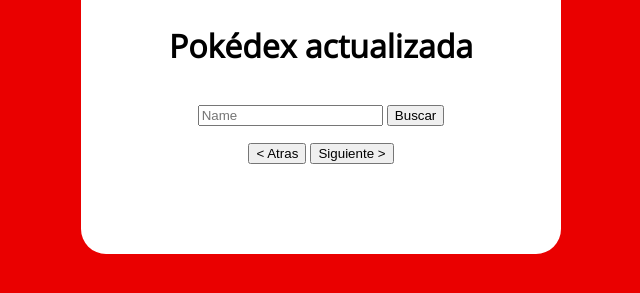
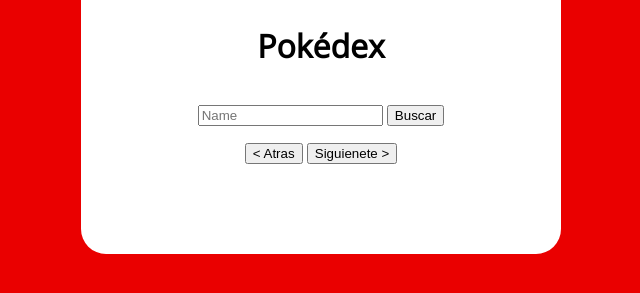
Before and after one commit to HannaHKshy/HannaHKshy.github.io, a plain HTML site: page index.html in a window 1280 px wide. Shown: the part 173-466 px from the top of the page, without its empty margins (319-959 px from the left). Drawn offline with nearby package versions, Linux system fonts and the light colour scheme.

Commit message:
Signed-off-by: HannaHKshy <fsm.coding@protonmail.com>

```diff
--- a/index.html
+++ b/index.html
@@ -12,7 +12,7 @@
 
   <div id="pokedex-container">
     <img id="pokemon-logo" src="./images/pokemon_logo.png" alt="pokemon-logo" />
-    <h1>Pokédex actualizada</h1>
+    <h1>Pokédex</h1>
     <div id="pokedex-navigation">
       <!-- ##Agrega los elementos para la navegación -->
       <div id="pokemon-buscador-container">
@@ -22,7 +22,7 @@
       </div>
       <!-- Botones de pokemon siguiente y anterior-->
       <button id="previous-pokemon" role="button">< Atras</button>
-      <button id="next-pokemon" role="button">Siguiente ></button>
+      <button id="next-pokemon" role="button">Siguienete ></button>
     </div>
     <!-- Se muestra la informacion del pokemon-->
     <div id="pokemon-data">
```
